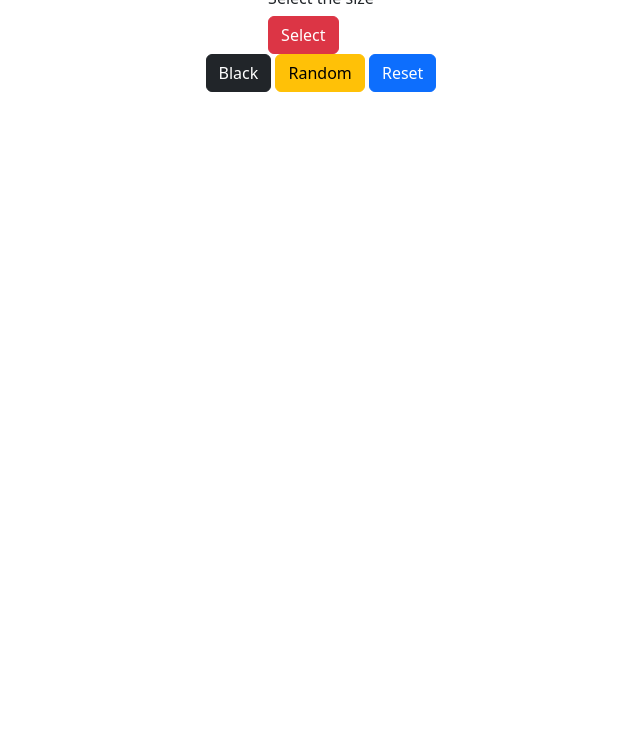
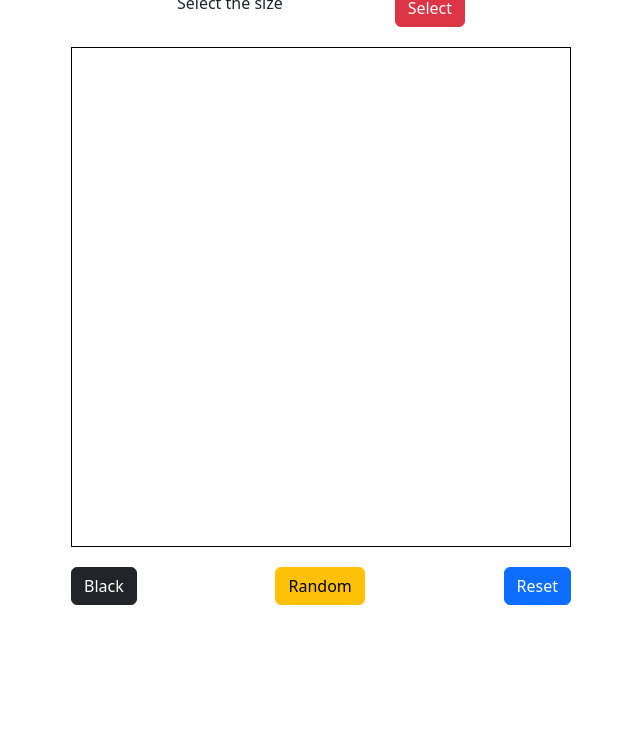
Before and after one commit to ja259/etch-a-sketch, a plain HTML site: page index.html in a window 1280 px wide. Shown: the part 67-800 px from the top of the page, without its empty margins (319-959 px from the left). Drawn offline with nearby package versions, Linux system fonts and the light colour scheme.

Commit message:
Add styles.css

```diff
--- a/styles.css
+++ b/styles.css
@@ -6,3 +6,27 @@ body{
     align-items: center;
     flex-direction: column;
 }
+.header{
+    display: flex;
+    flex-direction: row;
+    align-items: center;
+    width: 400px;
+    justify-content: space-around;
+    margin-bottom: 20px;
+}
+
+.footer{
+    display: flex;
+    flex-direction: row;
+    justify-content: space-between;
+    width: 500px;
+    align-items: center;
+    margin-top: 20px;
+}
+
+.board{
+    width: 500px;
+    height: 500px;
+    display: grid;
+    border: 1px solid black;
+}
```
